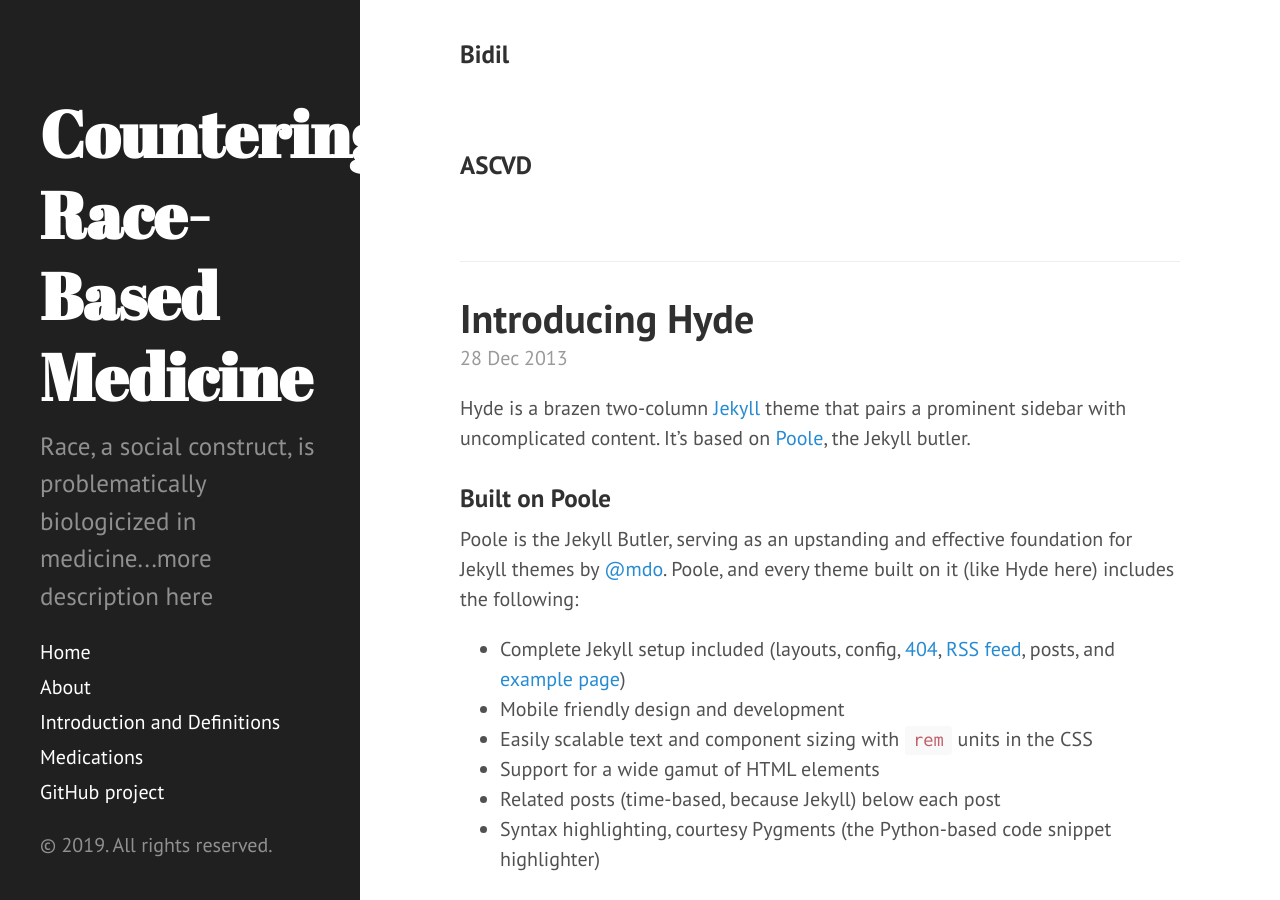
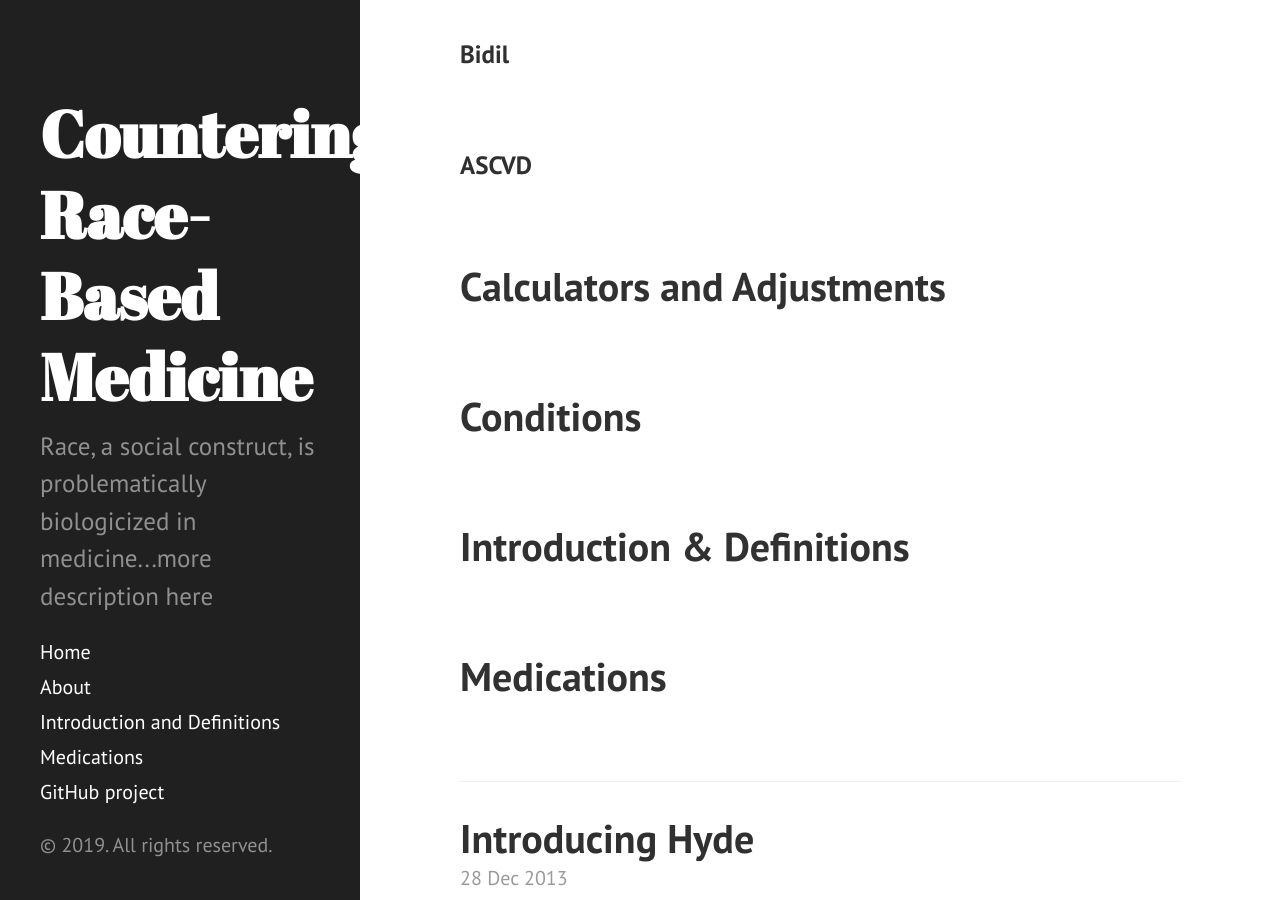
Before and after one commit to ayzhang93/Countering-Race-Based-Medicine, a Jekyll site: the page built from index.html, in a window 1280 px wide and 900 px high, scrolled down 402 px. Built offline with Jekyll 4.4.1, drawn with Linux system fonts in a browser that asks for light colours; the list of posts is cut into pages by our own code.

```diff
--- a/index.html
+++ b/index.html
@@ -60,6 +60,23 @@ title: Home
   {% endfor %}
 </div>
 
+
+{% for coll in site.collections %}
+  <h1> {{coll.name}} </h1>
+  <div class="posts">
+    {% for item in coll %}
+    <div class="post">
+      <h3 class="post-title">
+        <a href="{{ item.url }}">
+          {{ item.title }}
+        </a>
+      </h3>
+
+    </div>
+    {% endfor %}
+  </div>
+{% endfor %}
+
 <hr>
 
 <div class="posts">
```
